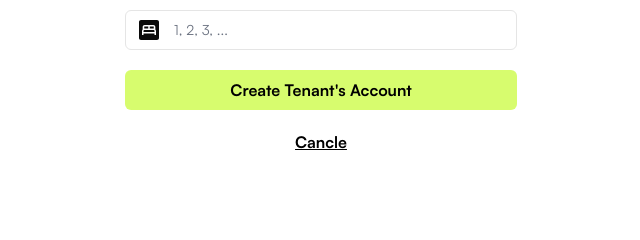
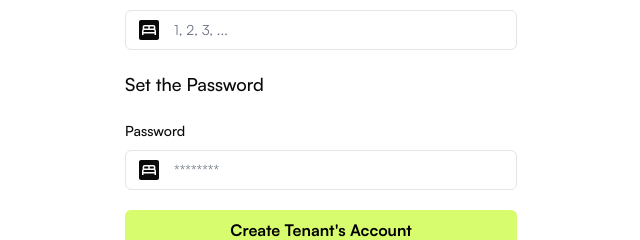
Before and after one commit to NattawatC/streamflow, a Next.js app: page /owner/addTenant in a window 1280 px wide. Shown: the part 1026-1266 px from the top of the page, without its empty margins (319-959 px from the left). Before the commit the page ends 1220 px from the top, so only its background shows below. Built offline with nearby package versions, Linux system fonts and the light colour scheme; no server answers; the database is empty.

Commit message:
Add password field onto the form

```diff
--- a/src/components/addTenantForm.tsx
+++ b/src/components/addTenantForm.tsx
@@ -59,6 +59,7 @@ const formSchema = z.object({
   building: z.string(),
   floor: z.string(),
   room: z.string(),
+  password: z.string().nonempty("Password is required"),
 })
 
 export function AddTenantForm() {
@@ -93,6 +94,7 @@ export function AddTenantForm() {
       building: "",
       floor: "",
       room: "",
+      password: "",
     },
   })
 
@@ -119,6 +121,7 @@ export function AddTenantForm() {
           floor_no: values.floor,
           room_no: values.room,
           room_status: true,
+          password: values.password,
         },
       ])
       .select()
@@ -350,13 +353,26 @@ export function AddTenantForm() {
           )}
         />
 
-        {/* <Button
-          type="submit"
-          className="flex w-full text-base font-bold mt-8 bg-custom-green text-black"
-        >
-          Create Tenant's Account
-        </Button> */}
-
+        <p className="font-medium text-lg">Set the Password</p>
+        <FormField
+          control={form.control}
+          name="password"
+          render={({ field }) => (
+            <FormItem>
+              <FormLabel className="text-sm">Password</FormLabel>
+              <FormControl>
+                <Input
+                  type="password"
+                  className="text-sm"
+                  icon={<MdBedroomParent size={24} />}
+                  placeholder="********"
+                  {...field}
+                />
+              </FormControl>
+              <FormMessage />
+            </FormItem>
+          )}
+        />
         <Dialog>
           <DialogTrigger asChild>
             <Button
```
